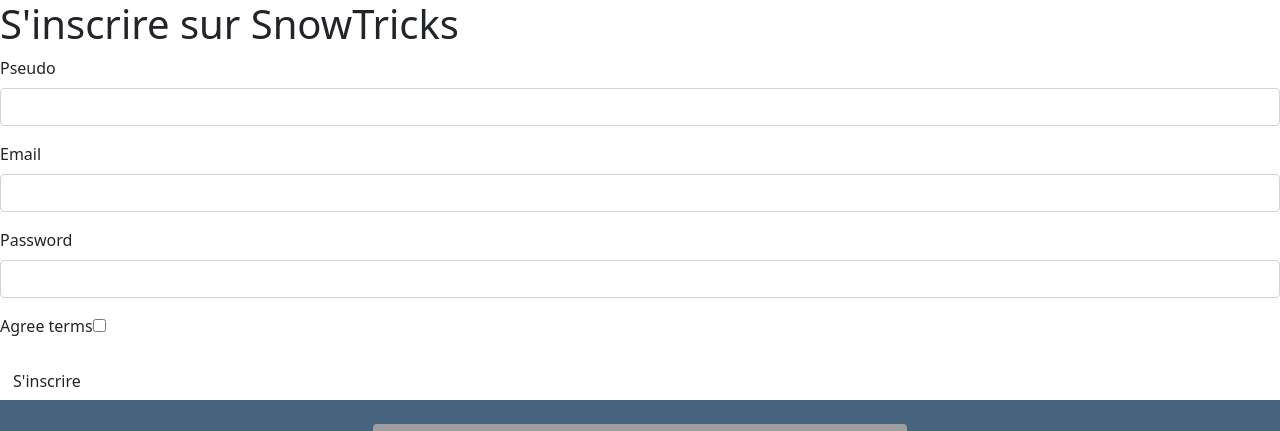
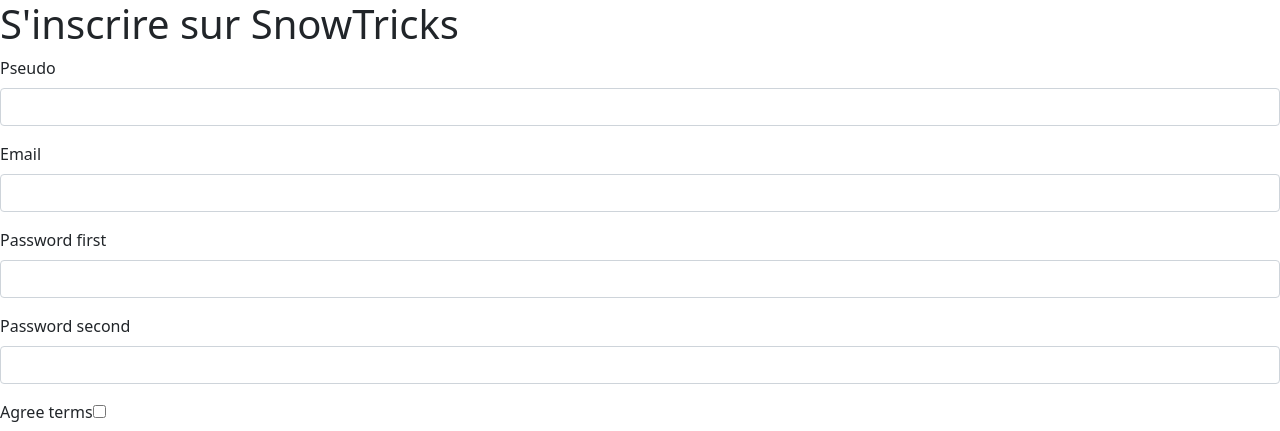
Before and after one commit to bernikw/Projet-6, a Symfony app: template templates/registration/register.html.twig in a window 1280 px wide. Shown: the part 56-487 px from the top of the page. Run offline with Twig, Linux system fonts and the light colour scheme; the template is opened without the code that fills it, so the values that code supplies are empty; form fields are guessed from the names that the template uses; some libraries are stand-ins or nearby versions; grey boxes are pictures that could not be loaded.

Commit message:
Add confirm password

```diff
--- a/src/Controller/RegistrationController.php
+++ b/src/Controller/RegistrationController.php
@@ -39,7 +39,7 @@
             $user->setPassword(
             $userPasswordHasher->hashPassword(
                     $user,
-                    $form->get('plainPassword')->getData()
+                    $form->get('password')->getData()
                 )
             );
 
--- a/templates/registration/register.html.twig
+++ b/templates/registration/register.html.twig
@@ -12,10 +12,15 @@
     {{ form_start(registrationForm) }}
         {{ form_row(registrationForm.pseudo) }}
         {{ form_row(registrationForm.email) }}
-        {{ form_row(registrationForm.plainPassword, {
+       {# {{ form_row(registrationForm.Password, {
             label: 'Password'
-        }) }}
+        }) }} #}
+        {# .first and .second may vary in your use - see the note below #}
+
+        {{ form_row(registrationForm.password.first) }}
+        {{ form_row(registrationForm.password.second) }}
         {{ form_row(registrationForm.agreeTerms) }}
+
 
         <button type="submit" class="btn">S'inscrire</button>
     {{ form_end(registrationForm) }}
```
Also changed, not shown: src/Form/RegistrationFormType.php (+10 -1 lines).
